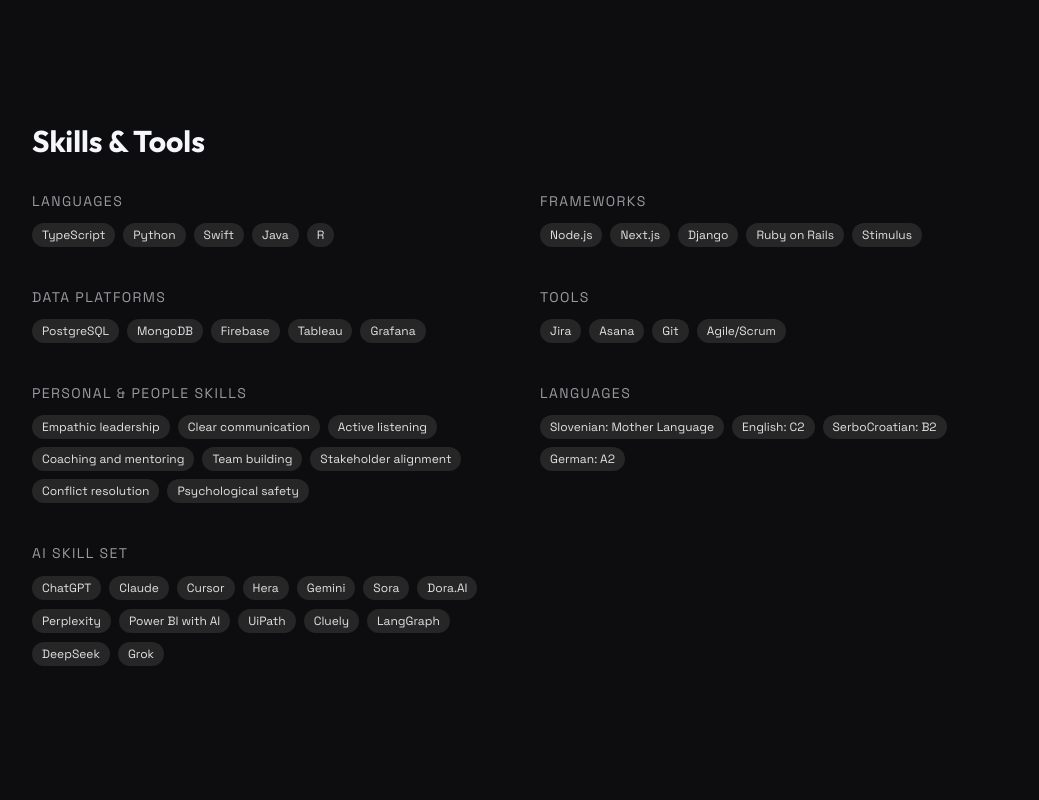
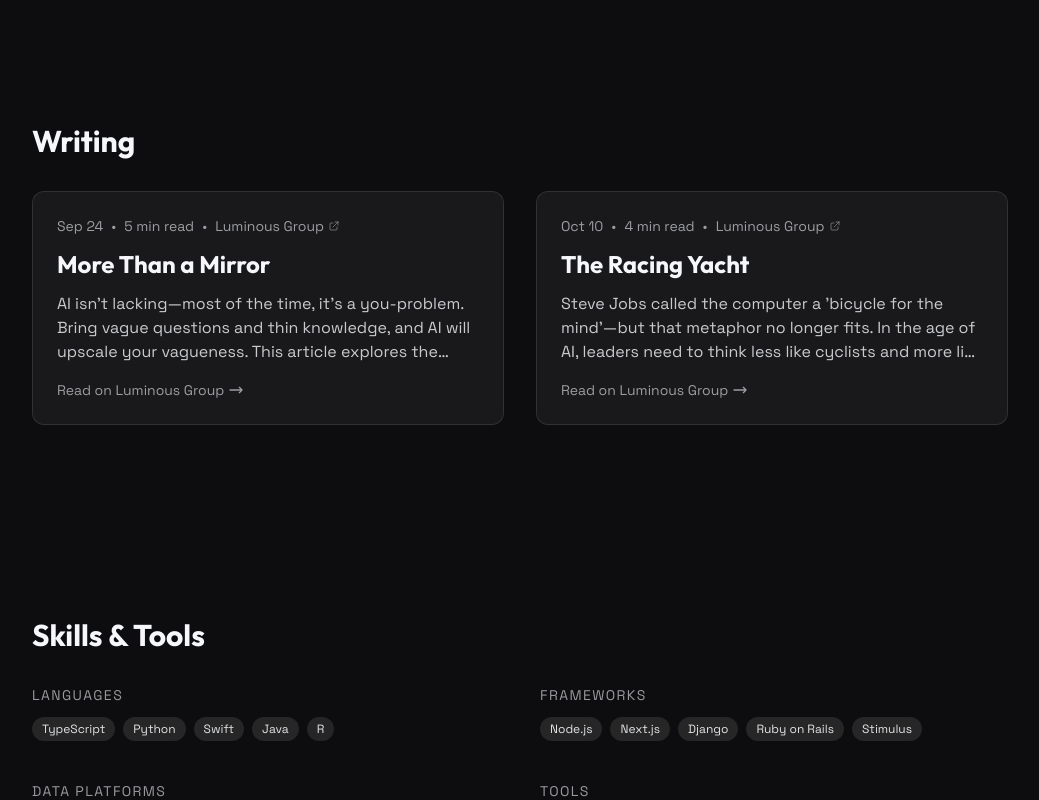
Before and after one commit to Klemenkocic/KlemenKocic, a Next.js app: page /work in a window 1280 px wide. Shown: the part 3160-3960 px from the top of the page, without its empty margins (120-1159 px from the left). Built offline with nearby package versions, Linux system fonts and the light colour scheme.

Commit message:
Add blog posts section to work page with Luminous Group articles

```diff
--- a/app/(with-footer)/work/WorkClient.tsx
+++ b/app/(with-footer)/work/WorkClient.tsx
@@ -6,7 +6,7 @@
 import Section from "@/components/Section";
 import EducationSection from "@/components/EducationSection";
 import CertificationsGrid from "@/components/CertificationsGrid";
-import { experiences, projects, skills, personalSkills, aiSkills, aiUses } from "@/content/workData";
+import { experiences, projects, skills, personalSkills, aiSkills, aiUses, blogPosts } from "@/content/workData";
 import ProgressRail from "@/components/ProgressRail";
 import ExperienceVideo from "@/components/work/ExperienceVideo";
 
@@ -144,7 +144,59 @@
         </div>
       </Section>
 
-      {/* 3) Skills & Tools */}
+      {/* 3) Writing */}
+      <Section className="py-12 sm:py-16 md:py-24">
+        <motion.h2 className="font-display text-xl sm:text-2xl md:text-3xl mb-6 sm:mb-8" {...fadeSlide()}>
+          Writing
+        </motion.h2>
+        <div className="grid grid-cols-1 md:grid-cols-2 gap-4 sm:gap-6 md:gap-8">
+          {blogPosts.map((post, i) => (
+            <motion.a
+              key={post.url}
+              href={post.url}
+              target="_blank"
+              rel="noopener noreferrer"
+              className="group block border border-white/10 rounded-xl p-4 sm:p-6 bg-white/5 backdrop-blur-[1px] min-w-0 hover:bg-white/[0.07] transition-colors"
+              whileHover={prefersReduced ? undefined : { y: -4 }}
+              {...fadeSlide(i)}
+            >
+              {/* Meta information */}
+              <div className="flex items-center gap-2 text-xs sm:text-sm text-foreground/60 mb-3">
+                <span>{post.date}</span>
+                <span>•</span>
+                <span>{post.readingTime}</span>
+                <span>•</span>
+                <span className="flex items-center gap-1">
+                  {post.publication}
+                  <svg className="w-3 h-3 opacity-60" fill="none" stroke="currentColor" viewBox="0 0 24 24">
+                    <path strokeLinecap="round" strokeLinejoin="round" strokeWidth={2} d="M10 6H6a2 2 0 00-2 2v10a2 2 0 002 2h10a2 2 0 002-2v-4M14 4h6m0 0v6m0-6L10 14" />
+                  </svg>
+                </span>
+              </div>
+
+              {/* Title */}
+              <h3 className="font-display text-lg sm:text-xl md:text-2xl mb-3 group-hover:text-white transition-colors">
+                {post.title}
+              </h3>
+
+              {/* Excerpt */}
+              <p className="text-sm sm:text-base text-foreground/80 leading-relaxed line-clamp-3">
+                {post.excerpt}
+              </p>
+
+              {/* Read more link */}
+              <div className="mt-4 text-sm text-foreground/60 group-hover:text-foreground/80 transition-colors flex items-center gap-1">
+                <span>Read on {post.publication}</span>
+                <svg className="w-4 h-4" fill="none" stroke="currentColor" viewBox="0 0 24 24">
+                  <path strokeLinecap="round" strokeLinejoin="round" strokeWidth={2} d="M17 8l4 4m0 0l-4 4m4-4H3" />
+                </svg>
+              </div>
+            </motion.a>
+          ))}
+        </div>
+      </Section>
+
+      {/* 4) Skills & Tools */}
       <Section className="py-12 sm:py-16 md:py-24">
         <motion.h2 className="font-display text-xl sm:text-2xl md:text-3xl mb-6 sm:mb-8" {...fadeSlide()}>
           Skills & Tools
@@ -183,13 +235,13 @@
         </div>
       </Section>
 
-      {/* 4) Education */}
+      {/* 5) Education */}
       <EducationSection />
 
       {/* Certifications */}
       <CertificationsGrid />
 
-      {/* 5) Projects */}
+      {/* 6) Projects */}
       <Section className="py-12 sm:py-16 md:py-24">
         <motion.h2 className="font-display text-xl sm:text-2xl md:text-3xl mb-6 sm:mb-8" {...fadeSlide()}>
           Projects
@@ -253,7 +305,7 @@
         </motion.div>
       </Section>
 
-      {/* 6) Closer */}
+      {/* 7) Closer */}
       <Section className="py-16 sm:py-20 md:py-28">
         <motion.p className="text-sm sm:text-base text-foreground/80" {...fadeSlide()}>
           Thanks for reading — onward.
--- a/content/workData.ts
+++ b/content/workData.ts
@@ -18,6 +18,15 @@
   summary: string;
   tech: string[];
   notes?: string[];
+};
+
+export type BlogPost = {
+  title: string;
+  excerpt: string;
+  url: string;
+  date: string;
+  readingTime: string;
+  publication: string;
 };
 
 export type Skills = {
@@ -206,3 +215,22 @@
   Grok: "real‑time answers and technical Q&A",
   "Dora.AI": "web animation and motion design for prototype sites",
 };
+
+export const blogPosts: BlogPost[] = [
+  {
+    title: "More Than a Mirror",
+    excerpt: "AI isn't lacking—most of the time, it's a you-problem. Bring vague questions and thin knowledge, and AI will upscale your vagueness. This article explores the Augmentation Arc: Mirror, Lens, Lighthouse, and Prism—four modes that transform how we work with AI from reflection to resonance.",
+    url: "https://www.luminousgroup.net/luminosity/more-than-a-mirror",
+    date: "Sep 24",
+    readingTime: "5 min read",
+    publication: "Luminous Group"
+  },
+  {
+    title: "The Racing Yacht",
+    excerpt: "Steve Jobs called the computer a 'bicycle for the mind'—but that metaphor no longer fits. In the age of AI, leaders need to think less like cyclists and more like sailors. This piece explores how augmentation requires collective intelligence, turning ambient signals into strategic advantage.",
+    url: "https://www.luminousgroup.net/luminosity/the-racing-yacht",
+    date: "Oct 10",
+    readingTime: "4 min read",
+    publication: "Luminous Group"
+  }
+];
```
